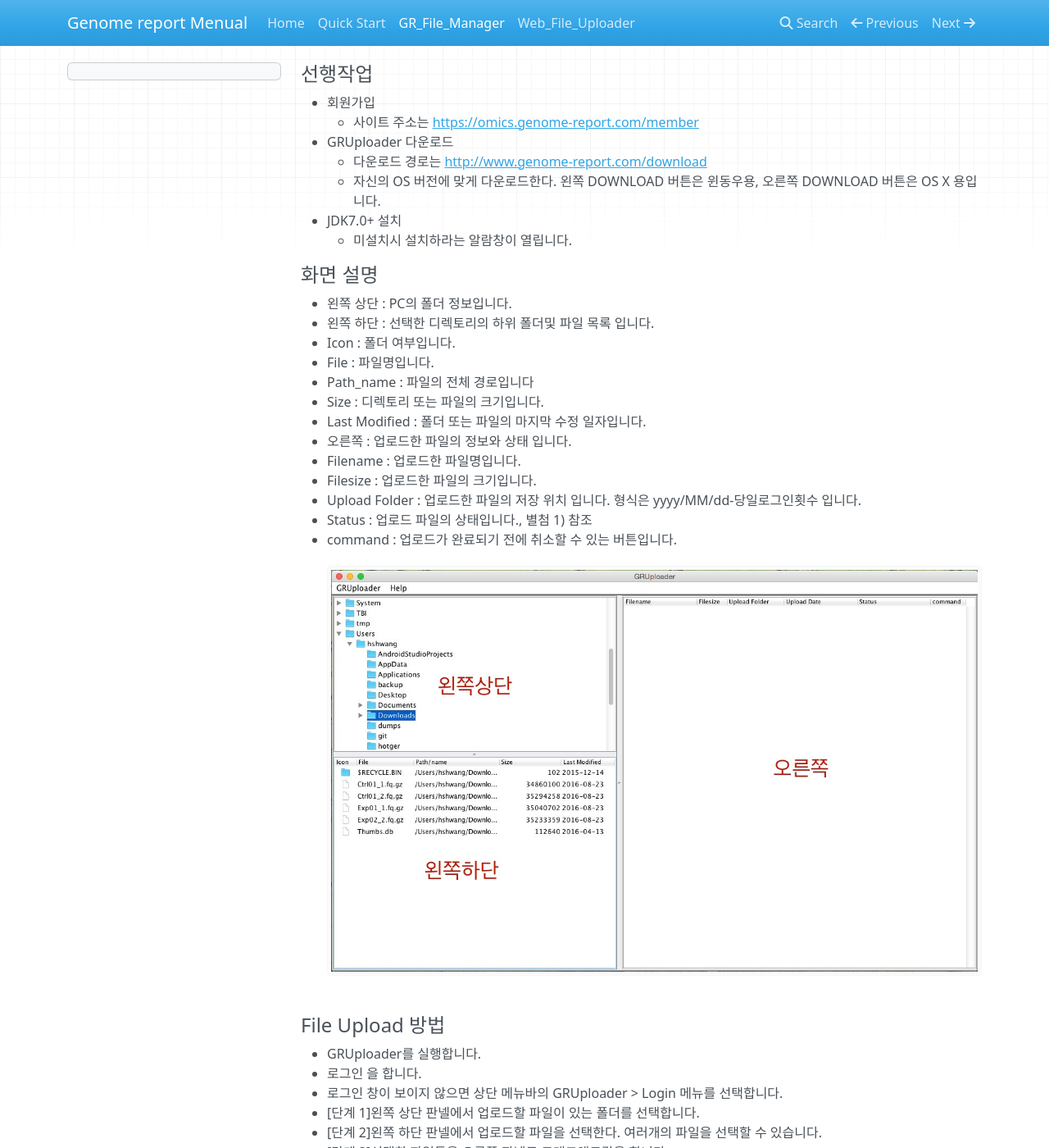
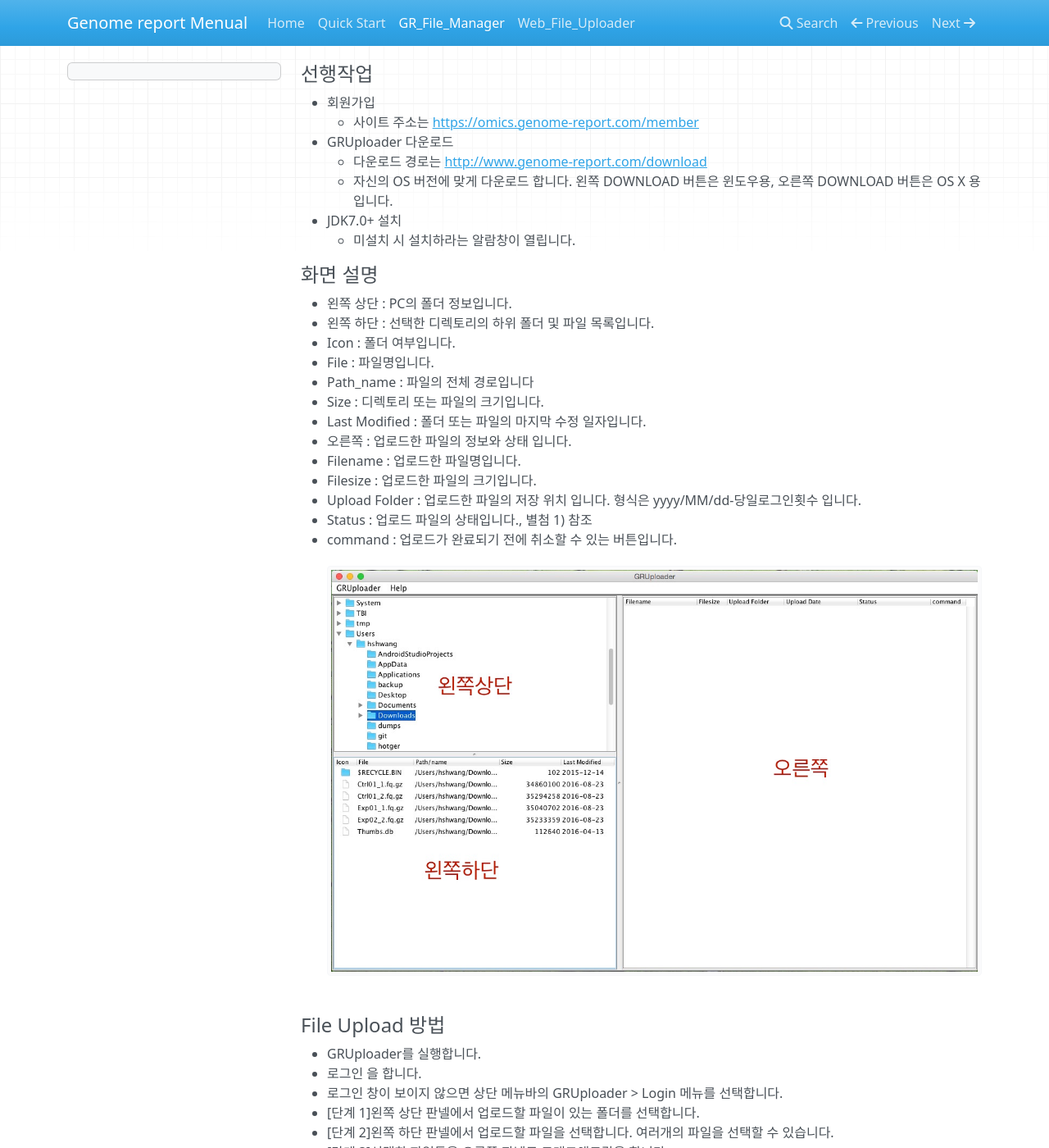
Before and after one commit to genomereport/gimanual, an MkDocs documentation site: the page built from docs/GR_File_Manager.md, in a window 1280 px wide and 1400 px high. Shown: the whole window at 82% size. Built offline with MkDocs 1.6.1, drawn with Linux system fonts in a browser that asks for light colours; nearby versions of some CDN libraries; old or Windows-style settings are respelled for this version of MkDocs; some of the changed text lies outside the part shown.

Commit message:
오자 수정

```diff
--- a/docs/GR_File_Manager.md
+++ b/docs/GR_File_Manager.md
@@ -4,13 +4,13 @@
      - 사이트 주소는 [https://omics.genome-report.com/member](https://omics.genome-report.com/member)
   - GRUploader 다운로드
      - 다운로드 경로는 [http://www.genome-report.com/download](http://www.genome-report.com/download)
-     - 자신의 OS 버전에 맞게 다운로드한다. 왼쪽 DOWNLOAD 버튼은 윈동우용, 오른쪽 DOWNLOAD 버튼은 OS X 용입니다.
+     - 자신의 OS 버전에 맞게 다운로드 합니다. 왼쪽 DOWNLOAD 버튼은 윈도우용, 오른쪽 DOWNLOAD 버튼은 OS X 용입니다.
   - JDK7.0+  설치
-     - 미설치시 설치하라는 알람창이 열립니다.
+     - 미설치 시 설치하라는 알람창이 열립니다.
 
 #### 화면 설명
  - 왼쪽 상단 : PC의 폴더 정보입니다.
- - 왼쪽 하단 : 선택한 디렉토리의 하위 폴더및 파일 목록 입니다.
+ - 왼쪽 하단 : 선택한 디렉토리의 하위 폴더 및 파일 목록입니다.
    - Icon : 폴더 여부입니다.
    - File : 파일명입니다.
    - Path_name : 파일의 전체 경로입니다
@@ -27,9 +27,9 @@
 #### File Upload  방법
 - GRUploader를 실행합니다.
 - 로그인 을 합니다.
-   - 로그인 창이 보이지 않으면  상단 메뉴바의 GRUploader > Login  메뉴를 선택합니다.
+- 로그인 창이 보이지 않으면  상단 메뉴바의 GRUploader > Login  메뉴를 선택합니다.
 - [단계 1]왼쪽 상단 판넬에서 업로드할 파일이 있는 폴더를 선택합니다.
-- [단계 2]왼쪽 하단 판넬에서 업로드할 파일을 선택한다. 여러개의 파일을 선택할 수 있습니다.
+- [단계 2]왼쪽 하단 판넬에서 업로드할 파일을 선택합니다. 여러개의 파일을 선택할 수 있습니다.
 - [단계 3]선택한 파일들을 오른쪽 판넬로 드래그앤드랍을 합니다.
 ![화면](images/screen_2.jpg)
 
@@ -37,7 +37,7 @@
 - 로그인시 업그레이드가 있는 경우  업그레이드 안내 팝업창이 나타납니다.
 -  Help > Download page 메뉴를 통해서 최신 버전으로 업그레이드 할 수 있습니다.
 - 업그레이드는 프로그램 성능향상을 위해 수시로 진행됩니다.
-- 왼쪽 DOWNLOAD 버튼은 윈동우용, 오른쪽 DOWNLOAD 버튼은 OS X 용입니다.
+- 왼쪽 Download 버튼은 윈도우용, 오른쪽 Download 버튼은 OS X 용입니다.
 ![화면](images/screen_3.jpg)
 
 #### GRUploader 버전 확인
@@ -57,11 +57,11 @@
    - 업로드가 실패한 경우에 다시 로그인을 하는 경우 자동으로 업로드 작업이 진행됩니다.
    - 사용자가 취소한 작업은 자동으로 다시 업로드 되지 않습니다.
  - 진행 상태바
-   - 업로드 파일의 진행 상황을 알 수 있는 상태바 입니다.
+   - 업로드 파일의 진행 상황을 알 수 있는 상태바입니다.
 
 #### 별첨1) 파일 업로드 상태
  - Init : 파일 업로드를 요청한 상태입니다.
- - Completed : 파일 업로드가 정상적으로 완료 된 상태입니다.
+ - Completed : 파일 업로드가 정상적으로 완료된 상태입니다.
  - Canceled : 파일 업로드를 사용자가 취소한 상태입니다.
  - File upload fail : 알 수 없는 이유로 파일 업로드를 실패한 상태입니다., 해당 파일을 다시 업로드 할 수 있습니다.
  - File duplication error : 같은 upload folder에 같은 파일이 업로드 된 상태입니다.
```
